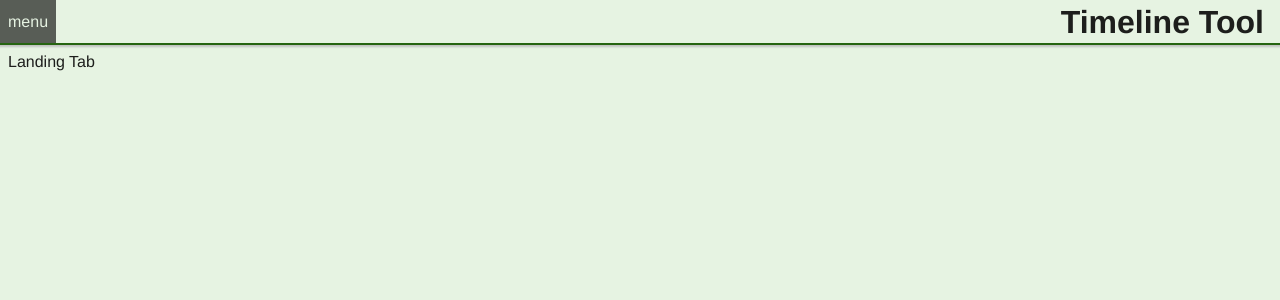
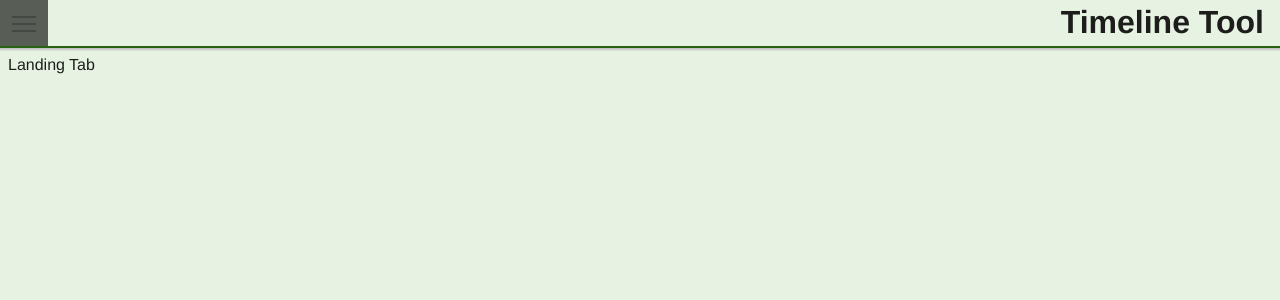
Before and after one commit to threadsmind/timeline-tool, a Vue app: page / in a window 1280 px wide. Shown: the top 300 px of the page. Built offline with nearby package versions, Linux system fonts and the light colour scheme.

Commit message:
Polish & basic accessibility pass

```diff
--- a/src/App.vue
+++ b/src/App.vue
@@ -103,6 +103,15 @@
     padding: var(--spacing);
   }
 
+  .contain-text {
+    overflow: clip;
+    text-overflow: ellipsis;
+  }
+
+  .one-line-text {
+    white-space: nowrap;
+  }
+
   @media (prefers-color-scheme: light) {
     :root {
       --palette-primary: #1d1e1c;
--- a/src/components/AppBar.vue
+++ b/src/components/AppBar.vue
@@ -1,17 +1,31 @@
 <script setup lang="ts">
   import { editorStore, menuStore } from '@s/drawerStore'
   import { tabStore } from '@s/tabStore'
+  import { ref, watch } from 'vue'
 
   const toggleMenu = () => {
     menuStore.toggleMenu()
     editorStore.isOpen && editorStore.toggleMenu()
   }
+  const menuLabel = () => (menuStore.isOpen ? 'close menu' : 'open menu')
+  const menuLabelRef = ref<string>(menuLabel())
+
+  watch(
+    () => menuStore.isOpen,
+    () => {
+      menuLabelRef.value = menuLabel()
+    }
+  )
 </script>
 
 <template>
   <div class="appbar">
-    <button class="full-height" @click="toggleMenu">menu</button>
-    <div class="apptitle full-height">
+    <button class="full-height" :aria-label="menuLabelRef" @click="toggleMenu">
+      <span :class="menuStore.isOpen ? 'menu-icon-open' : ''">
+        <img src="@a/material_menu.svg" :alt="menuLabelRef" />
+      </span>
+    </button>
+    <div class="appbar-title full-height contain-text one-line-text">
       <h1>{{ tabStore.currentTab.title }}</h1>
     </div>
   </div>
@@ -28,13 +42,21 @@
     background-color: var(--palette-secondary);
     z-index: 100;
   }
-  .apptitle {
+  .appbar-title {
     padding-right: 1rem;
+  }
+  .menu-icon-open {
+    transform: rotate(90deg);
   }
   button {
     display: block;
+    width: var(--height-appBar);
   }
   h1 {
     line-height: 0.2rem;
   }
+  span {
+    display: block;
+    transition: transform 0.2s ease-in-out;
+  }
 </style>
--- a/src/components/AppLayout.vue
+++ b/src/components/AppLayout.vue
@@ -10,13 +10,13 @@
     <AppMenu />
     <EditorForm />
     <AppBar />
-    <div class="view full-height">
+    <main class="view full-height">
       <component
         :is="tabMap[tabStore.currentTab.id]"
         v-if="tabStore.currentTab"
       />
       <div v-else>Something went wrong =(</div>
-    </div>
+    </main>
   </div>
 </template>
 
--- a/src/components/AppMenu.vue
+++ b/src/components/AppMenu.vue
@@ -11,13 +11,18 @@
 
 <template>
   <BaseDrawer axis="horizontal" :drawer-store="menuStore">
+    <nav>
       <ul>
         <li v-for="tab in tabStore.tabs" :key="tab.id">
-        <button @click="setCurrentTab(tab.id)">
+          <button
+            :aria-label="`Open ${tab.tabName}`"
+            @click="setCurrentTab(tab.id)"
+          >
             {{ tab.tabName }}
           </button>
         </li>
       </ul>
+    </nav>
   </BaseDrawer>
 </template>
 
--- a/src/components/EditorForm.vue
+++ b/src/components/EditorForm.vue
@@ -20,7 +20,7 @@
   watch(
     () => timelineStore.focusItem.date,
     (date) => {
-      timelineStore.focusItem.numericalData = Date.parse(date)
+      timelineStore.focusItem.numericalDate = Date.parse(date)
     }
   )
 </script>
--- a/src/components/EditorListItem.vue
+++ b/src/components/EditorListItem.vue
@@ -17,9 +17,21 @@
 
 <template>
   <div class="editor-list-item">
-    <div class="item-title"><slot></slot></div>
-    <button class="full-height" @click="handleEdit">edit</button>
-    <button class="full-height delete" @click="handleDelete">del</button>
+    <div class="item-title contain-text one-line-text"><slot></slot></div>
+    <button
+      class="btn-square"
+      :aria-label="`edit ${props.timelineItem.title}`"
+      @click="handleEdit"
+    >
+      edit
+    </button>
+    <button
+      :aria-label="`delete ${props.timelineItem.title}`"
+      class="btn-square delete"
+      @click="handleDelete"
+    >
+      del
+    </button>
   </div>
 </template>
 
@@ -36,8 +48,8 @@
   .item-title {
     flex-grow: 1;
     padding-right: var(--spacing);
-    overflow: hidden;
     padding-left: var(--spacing);
+    max-width: calc(100% - (var(--height-appBar) * 2) - (var(--spacing) / 2));
   }
   .delete {
     background-color: var(--palette-warn);
@@ -45,6 +57,7 @@
     margin-left: calc(var(--spacing) / 2);
   }
   button {
+    height: var(--height-appBar);
     width: var(--height-appBar);
   }
 
--- a/src/components/TabEditorList.vue
+++ b/src/components/TabEditorList.vue
@@ -24,7 +24,9 @@
       <div v-else class="tab-panel">No timeline data. =(</div>
     </div>
     <div class="button-container">
-      <button @click="handleNewEntry">New Entry</button>
+      <button aria-label="Add new timeline entry" @click="handleNewEntry">
+        New Entry
+      </button>
     </div>
   </div>
 </template>
--- a/src/stores/timelineStore.ts
+++ b/src/stores/timelineStore.ts
@@ -4,7 +4,7 @@ export class TimelineItem {
   id: number
   title: string
   date: string
-  numericalData: number
+  numericalDate: number
   description: string
 
   constructor(
@@ -16,7 +16,7 @@ export class TimelineItem {
     this.id = Date.now()
     this.title = _title
     this.date = _date
-    this.numericalData = _numericalDate
+    this.numericalDate = _numericalDate
     this.description = _description
   }
 }
```
Also changed, not shown: src/assets/material_menu.svg (added). Lines whose indentation alone changed are shown as unchanged.
